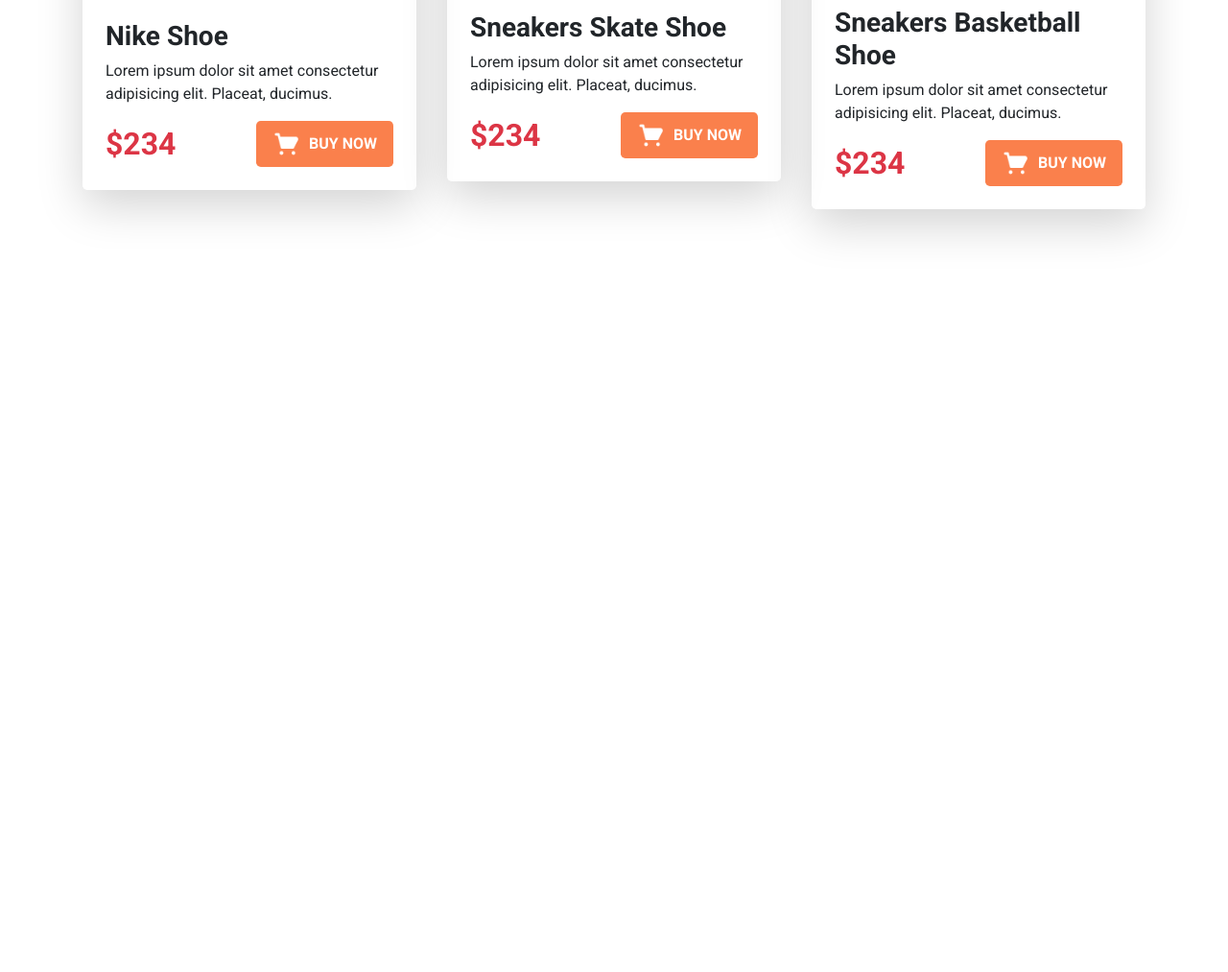
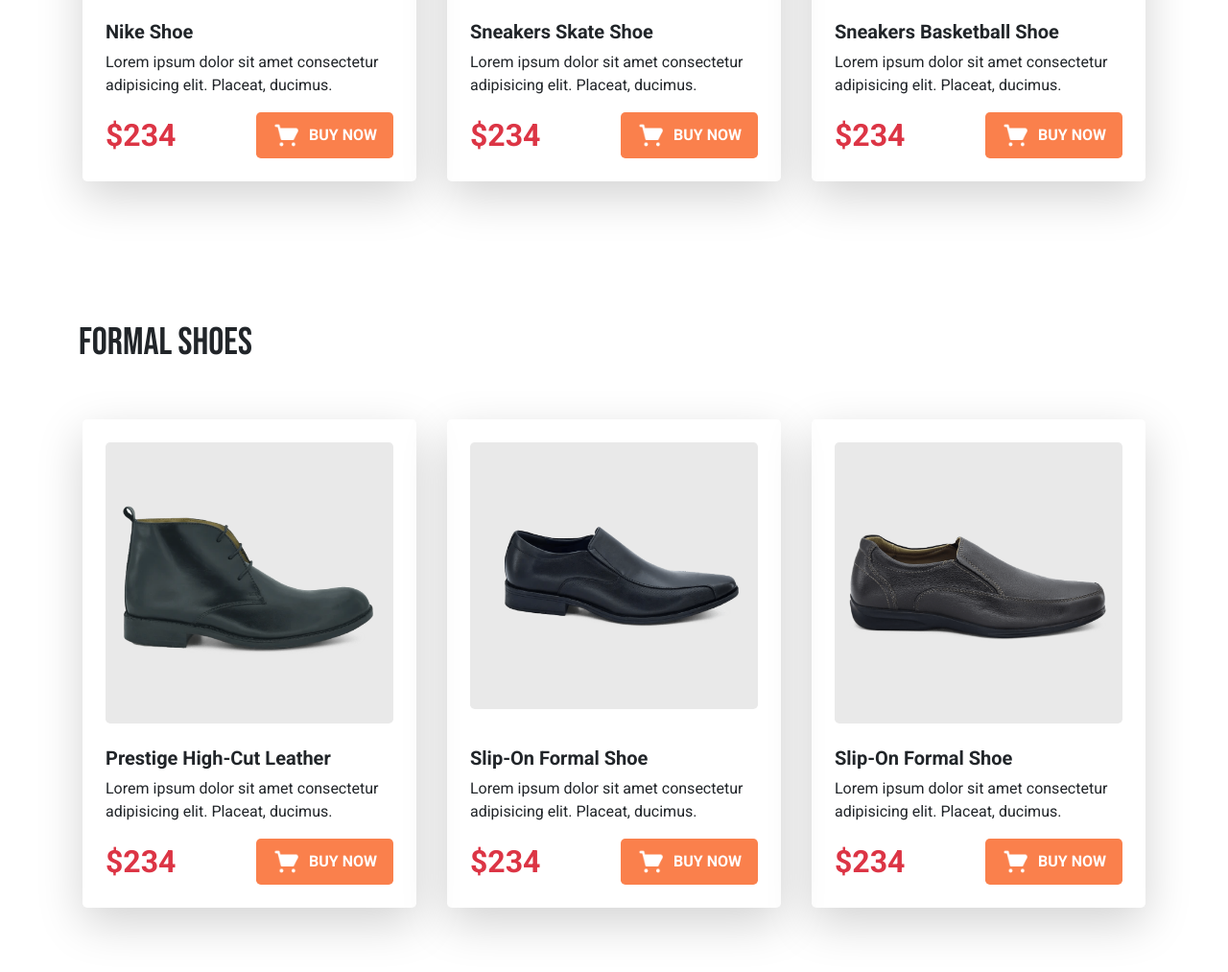
Before and after one commit to sr-tamim/penguin-bootstrap, a plain HTML site: page index.html in a window 1280 px wide. Shown: the part 1331-2344 px from the top of the page at 96% size. Before the commit the page ends 1693 px from the top, so only its background shows below. Drawn offline with nearby package versions, Linux system fonts and the light colour scheme.

Commit message:
formal shoes section added

```diff
--- a/index.html
+++ b/index.html
@@ -97,13 +97,13 @@
                 <h1 class="text-uppercase">casual shoes</h1>
                 <!-- products -->
                 <div class="row row-cols-1 row-cols-md-2 row-cols-xl-3 justify-content-center">
-                    <div class="px-lg-3 py-5">
-                        <div class="col d-flex flex-column p-4 rounded-3 shadow-lg mx-auto">
+                    <div class="col px-lg-3 py-5">
+                        <div class="h-100 d-flex flex-column justify-content-between p-4 rounded-3 shadow-lg mx-auto">
                             <div class="rounded-3 text-center" style="background:#e9e9e9;">
                                 <img class="img-fluid" src="images/casual-1.png">
                             </div>
                             <div class="mt-4">
-                                <h3 class="fw-bold">Nike Shoe</h3>
+                                <h5 class="fw-bold">Nike Shoe</h5>
                                 <p class="mb-3">Lorem ipsum dolor sit amet consectetur adipisicing elit. Placeat,
                                     ducimus.
                                 </p>
@@ -121,13 +121,13 @@
                             </div>
                         </div>
                     </div>
-                    <div class="px-lg-3 py-5">
-                        <div class="col d-flex flex-column p-4 rounded-3 shadow-lg mx-auto">
+                    <div class="col px-lg-3 py-5">
+                        <div class="h-100 d-flex flex-column justify-content-between p-4 rounded-3 shadow-lg mx-auto">
                             <div class="rounded-3 text-center" style="background:#e9e9e9;">
                                 <img class="ps-3 img-fluid" src="images/casual-2.png">
                             </div>
                             <div class="mt-4">
-                                <h3 class="fw-bold">Sneakers Skate Shoe</h3>
+                                <h5 class="fw-bold">Sneakers Skate Shoe</h5>
                                 <p class="mb-3">Lorem ipsum dolor sit amet consectetur adipisicing elit. Placeat,
                                     ducimus.
                                 </p>
@@ -145,13 +145,92 @@
                             </div>
                         </div>
                     </div>
-                    <div class="px-lg-3 py-5">
-                        <div class="col d-flex flex-column p-4 rounded-3 shadow-lg mx-auto">
+                    <div class="col px-lg-3 py-5">
+                        <div class="h-100 d-flex flex-column justify-content-between p-4 rounded-3 shadow-lg mx-auto">
                             <div class="rounded-3 text-center" style="background:#e9e9e9;">
                                 <img class="img-fluid" src="images/casual-3.png">
                             </div>
                             <div class="mt-4">
-                                <h3 class="fw-bold">Sneakers Basketball Shoe</h3>
+                                <h5 class="fw-bold">Sneakers Basketball Shoe</h5>
+                                <p class="mb-3">Lorem ipsum dolor sit amet consectetur adipisicing elit. Placeat,
+                                    ducimus.
+                                </p>
+                                <div class="d-flex justify-content-between align-items-center">
+                                    <div class="fs-2 fw-bold text-danger">$234</div>
+                                    <div>
+                                        <a href="#"
+                                            class="btn bg-orange text-uppercase text-white fw-bold d-flex align-items-center px-3 py-2 rounded-3">
+                                            <img class="h-auto me-2" src="icons/shopping-cart 1.png"
+                                                style="width:30px;">
+                                            Buy now
+                                        </a>
+                                    </div>
+                                </div>
+                            </div>
+                        </div>
+                    </div>
+                </div>
+            </div>
+            <!-- formal shoes -->
+            <div class="container py-5">
+                <h1 class="text-uppercase">formal shoes</h1>
+                <!-- products -->
+                <div class="row row-cols-1 row-cols-md-2 row-cols-xl-3 justify-content-center">
+                    <div class="col px-lg-3 py-5">
+                        <div class="h-100 d-flex flex-column justify-content-between p-4 rounded-3 shadow-lg mx-auto">
+                            <div class="rounded-3 text-center" style="background:#e9e9e9;">
+                                <img class="img-fluid" src="images/formal-1.png">
+                            </div>
+                            <div class="mt-4">
+                                <h5 class="fw-bold">Prestige High-Cut Leather</h5>
+                                <p class="mb-3">Lorem ipsum dolor sit amet consectetur adipisicing elit. Placeat,
+                                    ducimus.
+                                </p>
+                                <div class="d-flex justify-content-between align-items-center">
+                                    <div class="fs-2 fw-bold text-danger">$234</div>
+                                    <div>
+                                        <a href="#"
+                                            class="btn bg-orange text-uppercase text-white fw-bold d-flex align-items-center px-3 py-2 rounded-3">
+                                            <img class="h-auto me-2" src="icons/shopping-cart 1.png"
+                                                style="width:30px;">
+                                            Buy now
+                                        </a>
+                                    </div>
+                                </div>
+                            </div>
+                        </div>
+                    </div>
+                    <div class="col px-lg-3 py-5">
+                        <div class="h-100 d-flex flex-column justify-content-between p-4 rounded-3 shadow-lg mx-auto">
+                            <div class="rounded-3 text-center" style="background:#e9e9e9;">
+                                <img class="ps-3 img-fluid" src="images/formal-2.png">
+                            </div>
+                            <div class="mt-4">
+                                <h5 class="fw-bold">Slip-On Formal Shoe</h5>
+                                <p class="mb-3">Lorem ipsum dolor sit amet consectetur adipisicing elit. Placeat,
+                                    ducimus.
+                                </p>
+                                <div class="d-flex justify-content-between align-items-center">
+                                    <div class="fs-2 fw-bold text-danger">$234</div>
+                                    <div>
+                                        <a href="#"
+                                            class="btn bg-orange text-uppercase text-white fw-bold d-flex align-items-center px-3 py-2 rounded-3">
+                                            <img class="h-auto me-2" src="icons/shopping-cart 1.png"
+                                                style="width:30px;">
+                                            Buy now
+                                        </a>
+                                    </div>
+                                </div>
+                            </div>
+                        </div>
+                    </div>
+                    <div class="col px-lg-3 py-5">
+                        <div class="h-100 d-flex flex-column justify-content-between p-4 rounded-3 shadow-lg mx-auto">
+                            <div class="rounded-3 text-center" style="background:#e9e9e9;">
+                                <img class="img-fluid" src="images/formal-3.png">
+                            </div>
+                            <div class="mt-4">
+                                <h5 class="fw-bold">Slip-On Formal Shoe</h5>
                                 <p class="mb-3">Lorem ipsum dolor sit amet consectetur adipisicing elit. Placeat,
                                     ducimus.
                                 </p>
```
